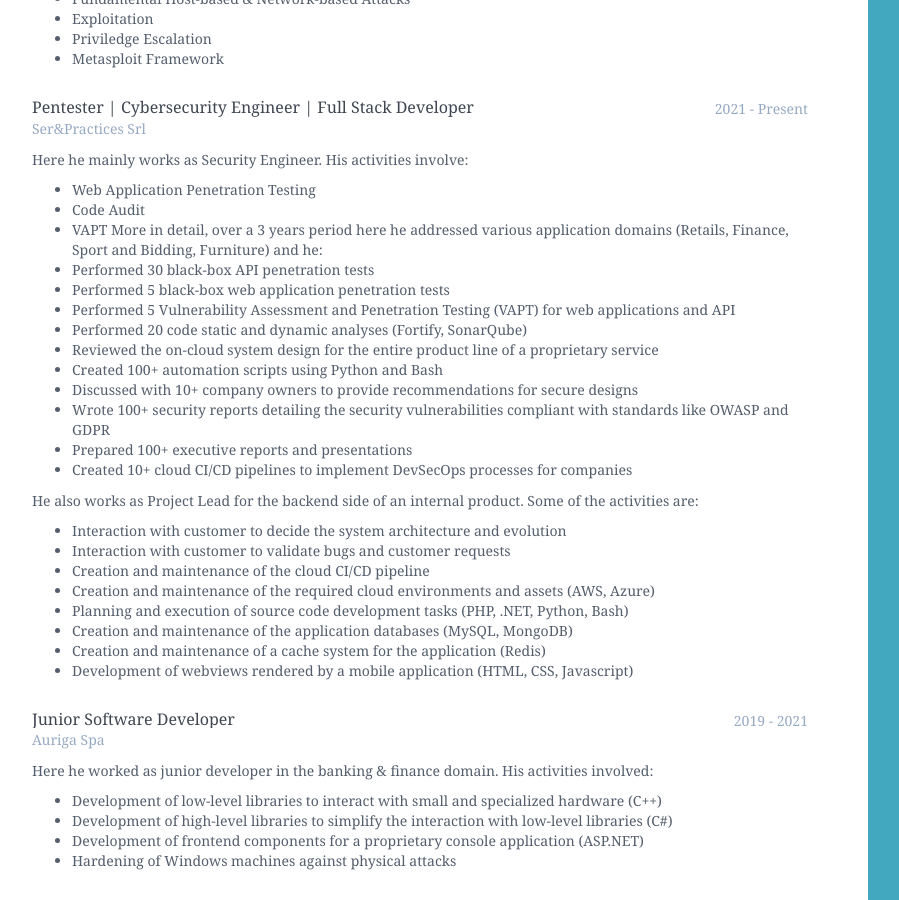
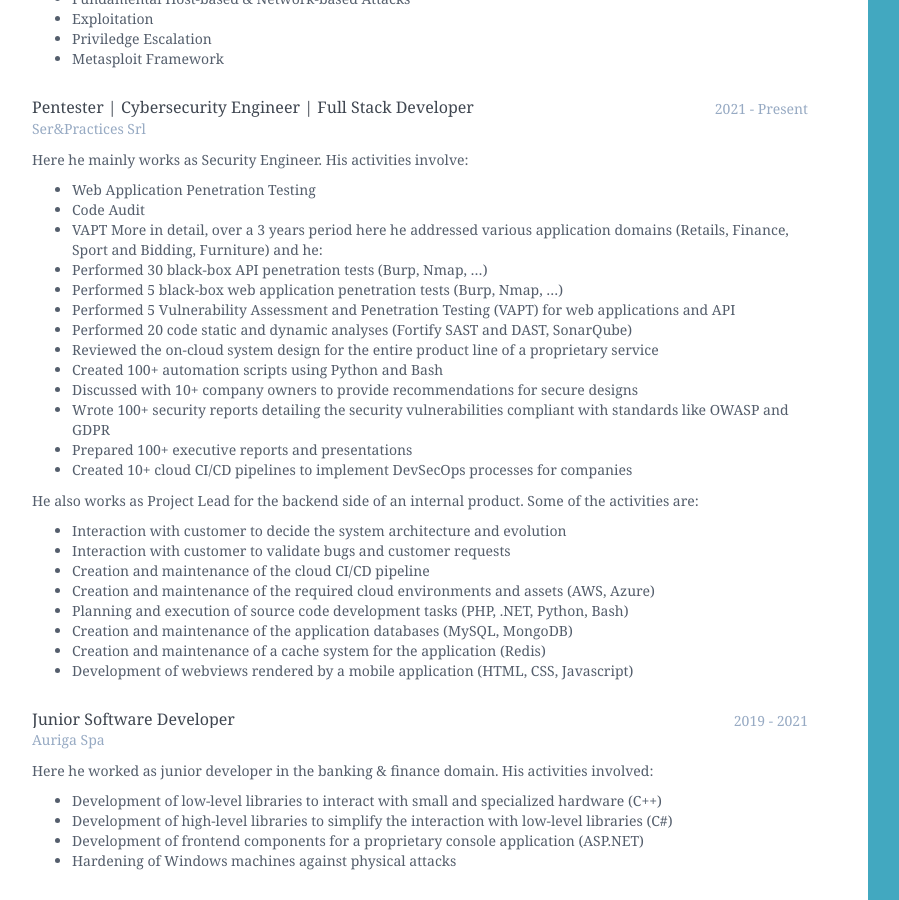
Before and after one commit to dom976/dom976.github.io, a Jekyll site: the page built from print.html, in a window 1280 px wide and 900 px high, scrolled down 1368 px. Shown: the whole window, without its empty margins (28-927 px from the left). Built offline with Jekyll 4.4.1, drawn with Linux system fonts in a browser that asks for light colours.

Commit message:
Added missing technologies

```diff
--- a/_data/data.yml
+++ b/_data/data.yml
@@ -129,10 +129,10 @@ experiences:
           - Code Audit
           - VAPT
         More in detail, over a 3 years period here he addressed various application domains (Retails, Finance, Sport and Bidding, Furniture) and he:
-          - Performed 30 black-box API penetration tests
-          - Performed 5 black-box web application penetration tests
+          - Performed 30 black-box API penetration tests (Burp, Nmap, ...)
+          - Performed 5 black-box web application penetration tests (Burp, Nmap, ...)
           - Performed 5 Vulnerability Assessment and Penetration Testing (VAPT) for web applications and API
-          - Performed 20 code static and dynamic analyses (Fortify, SonarQube)
+          - Performed 20 code static and dynamic analyses (Fortify SAST and DAST, SonarQube)
           - Reviewed the on-cloud system design for the entire product line of a proprietary service
           - Created 100+ automation scripts using Python and Bash
           - Discussed with 10+ company owners to provide recommendations for secure designs
```
